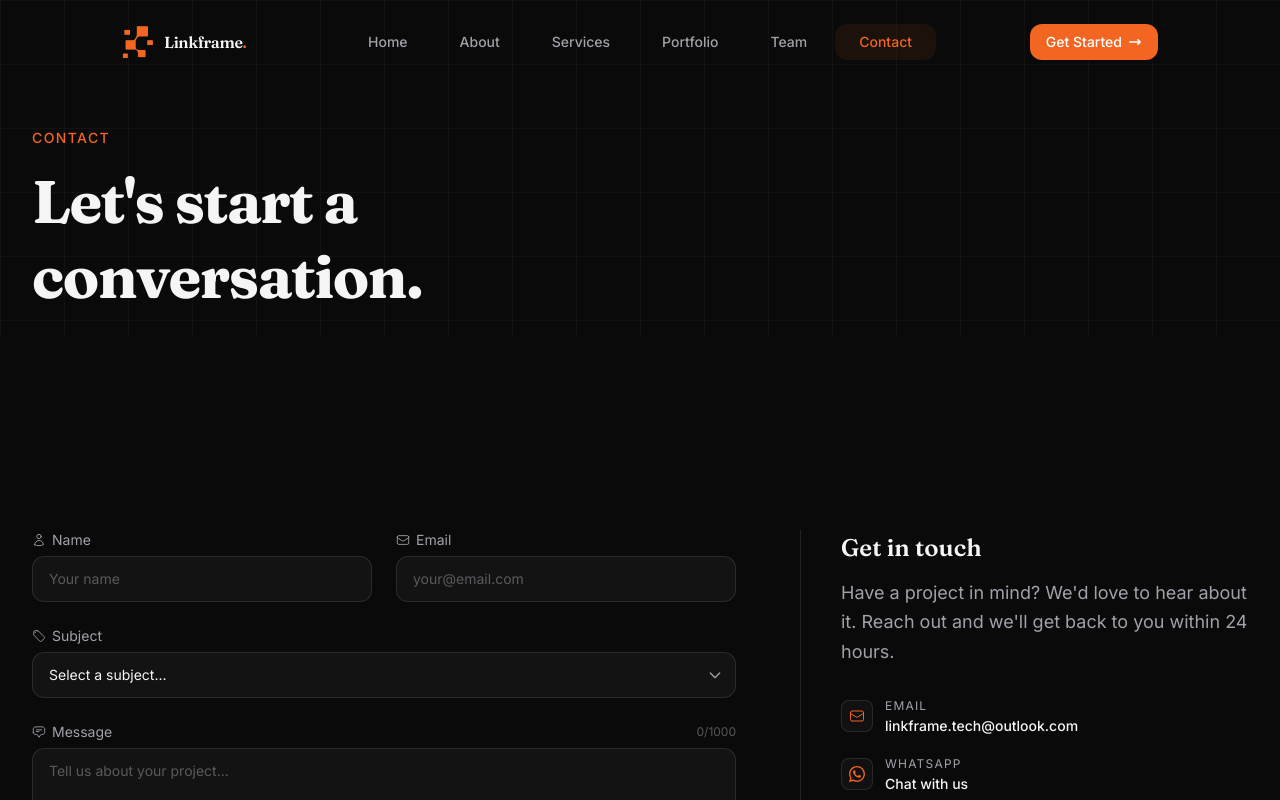
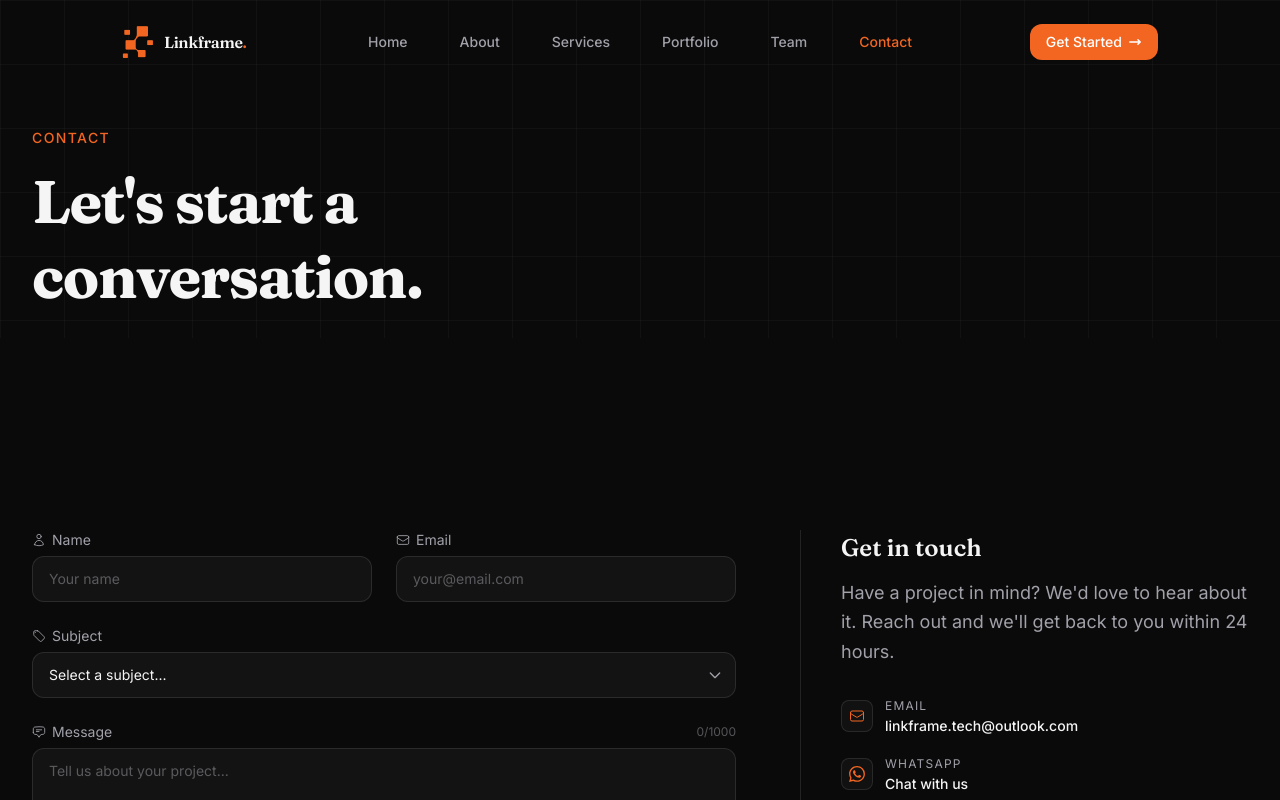
Before and after one commit to Nakibinge-web/Linkframetech, a React (Vite) app: page /contact in a window 1280 px wide. Shown: the top 800 px of the page. Built offline with nearby package versions, Linux system fonts and the light colour scheme.

Commit message:
fixed navbar active color item

```diff
--- a/src/components/common/Header.jsx
+++ b/src/components/common/Header.jsx
@@ -56,7 +56,7 @@ export default function Header() {
                     to={path}
                     className={`relative px-6 py-2 rounded-xl text-sm font-medium transition-all duration-200 whitespace-nowrap ${
                       active
-                        ? 'text-brand-orange bg-brand-orange/[0.08]'
+                        ? 'text-brand-orange'
                         : 'text-text-muted hover:text-text-light hover:bg-white/[0.05]'
                     }`}
                   >
@@ -119,7 +119,7 @@ export default function Header() {
                   to={path}
                   className={`flex items-center px-3 py-2.5 rounded-xl text-xs font-medium transition-all duration-300 transform ${
                     active
-                      ? 'text-brand-orange bg-brand-orange/[0.08] border border-brand-orange/20'
+                      ? 'text-brand-orange'
                       : 'text-text-muted hover:text-text-light hover:bg-white/[0.04] hover:scale-105'
                   } ${menuOpen ? 'translate-x-0 opacity-100' : 'translate-x-8 opacity-0'}`}
                   style={{
```
